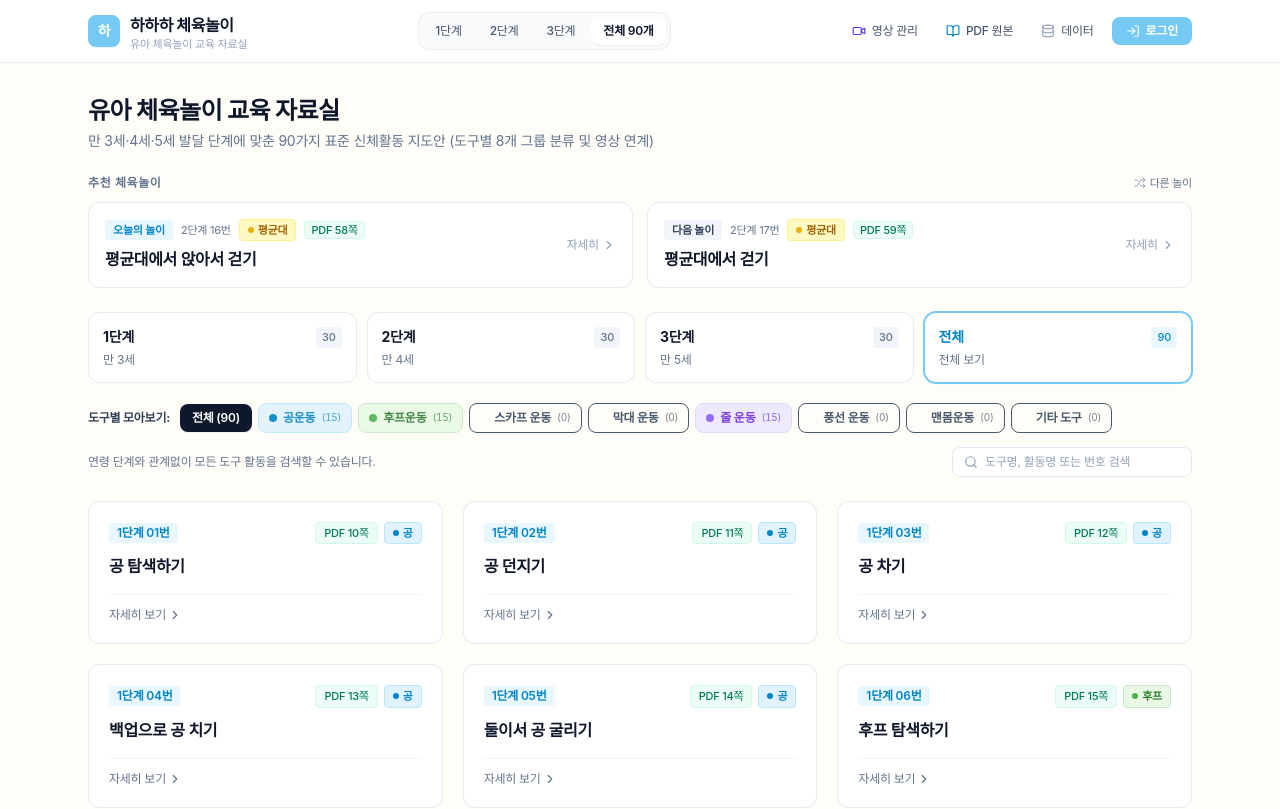
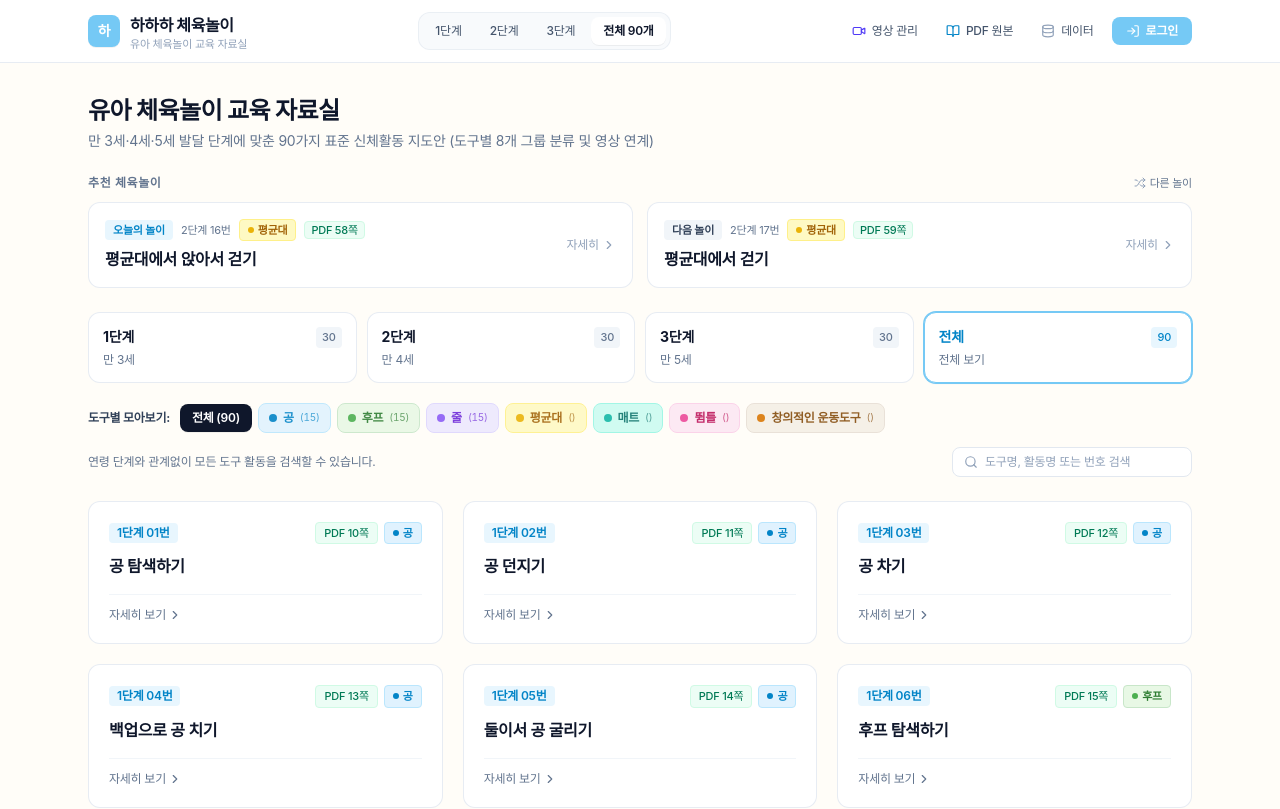
Before and after one commit to hyeri-yu/hahaha, a React (Vite) app: page / in a window 1280 px wide. Shown: the top 809 px of the page. Built offline with nearby package versions, Linux system fonts and the light colour scheme; a web font is replaced by a local one.

Commit message:
Update StageNav.tsx

```diff
--- a/src/components/StageNav.tsx
+++ b/src/components/StageNav.tsx
@@ -42,16 +42,16 @@ export const StageNav: React.FC<StageNavProps> = ({
   ];
 
   const categories: Array<{ id: 'all' | EquipmentCategory; label: string; count: number }> = [
-    { id: 'all', label: '전체 도구', count: stepCounts.total },
-    { id: 'ball', label: '공운동', count: categoryCounts.ball },
-    { id: 'hoop', label: '후프운동', count: categoryCounts.hoop },
-    { id: 'scarf', label: '스카프 운동', count: categoryCounts.scarf },
-    { id: 'stick', label: '막대 운동', count: categoryCounts.stick },
-    { id: 'rope', label: '줄 운동', count: categoryCounts.rope },
-    { id: 'balloon', label: '풍선 운동', count: categoryCounts.balloon },
-    { id: 'barebody', label: '맨몸운동', count: categoryCounts.barebody },
-    { id: 'other', label: '기타 도구', count: categoryCounts.other }
+    { id: 'all', label: '전체', count: stepCounts.total },
+    { id: 'ball', label: '공', count: categoryCounts.ball },
+    { id: 'hoop', label: '후프', count: categoryCounts.hoop },
+    { id: 'rope', label: '줄', count: categoryCounts.rope },
+    { id: 'balanceBeam', label: '평균대', count: categoryCounts.balanceBeam },
+    { id: 'mat', label: '매트', count: categoryCounts.mat },
+    { id: 'vaultingBox', label: '뜀틀', count: categoryCounts.vaultingBox },
+    { id: 'creative', label: '창의적인 운동도구', count: categoryCounts.creative }
   ];
+
 
   return (
     <div className="space-y-4 mb-6">
```
